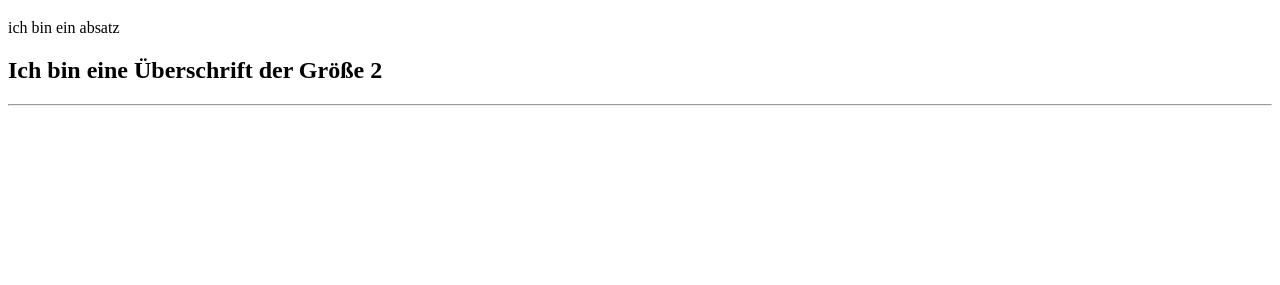
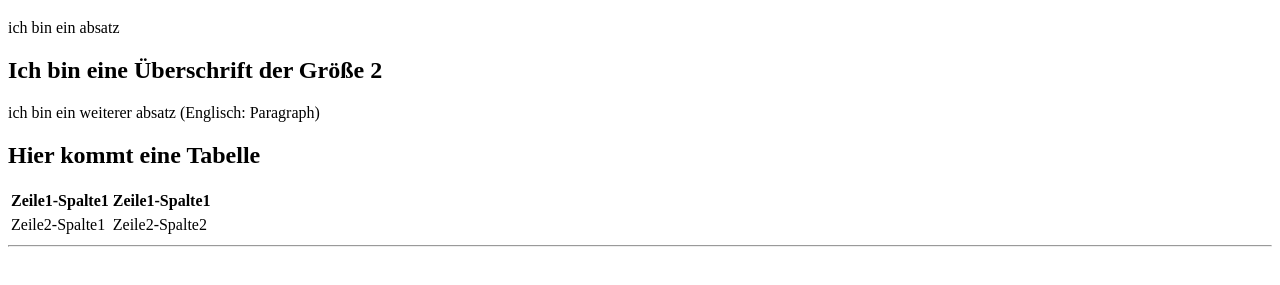
Before and after one commit to pd156673/HTML-Grundgeruest, a plain HTML site: page index.html in a window 1280 px wide. Shown: the part 61-346 px from the top of the page. Drawn offline with Linux system fonts and the light colour scheme.

Commit message:
tabelle erstellt

```diff
--- a/index.html
+++ b/index.html
@@ -9,8 +9,25 @@
     <h1>Ich bin eine überschrift der größe 1</h1>
     <p>ich bin ein absatz</p>
     <h2> Ich bin eine Überschrift der Größe 2</h2>
+<p>ich bin ein weiterer absatz (Englisch: Paragraph)</p>
+
+<h2>Hier kommt eine Tabelle</h2>
+<table>
+    <tr>
+        <th>
+            Zeile1-Spalte1
+        </th>
+        <th>
+            Zeile1-Spalte1
+        </th>
+    </tr>
+<tr>
+</tr>
+<td>Zeile2-Spalte1</td>
+<td>Zeile2-Spalte2</td>
+</table>
+    <!--ich bin kein Kommentar-->
     <hr>
-    <!--ich bin kein Kommentar-->
 
 </body>
 </html>
```
